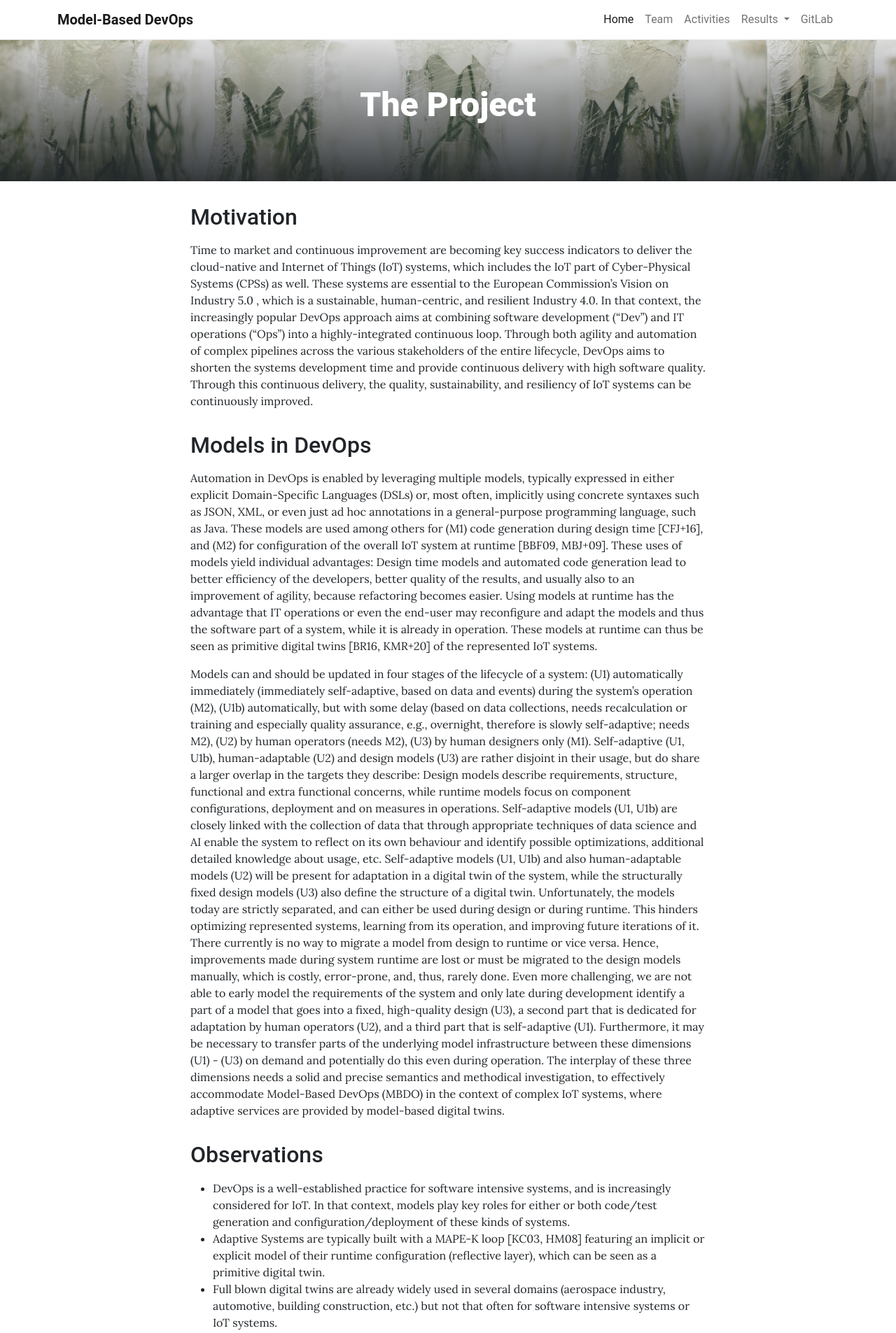
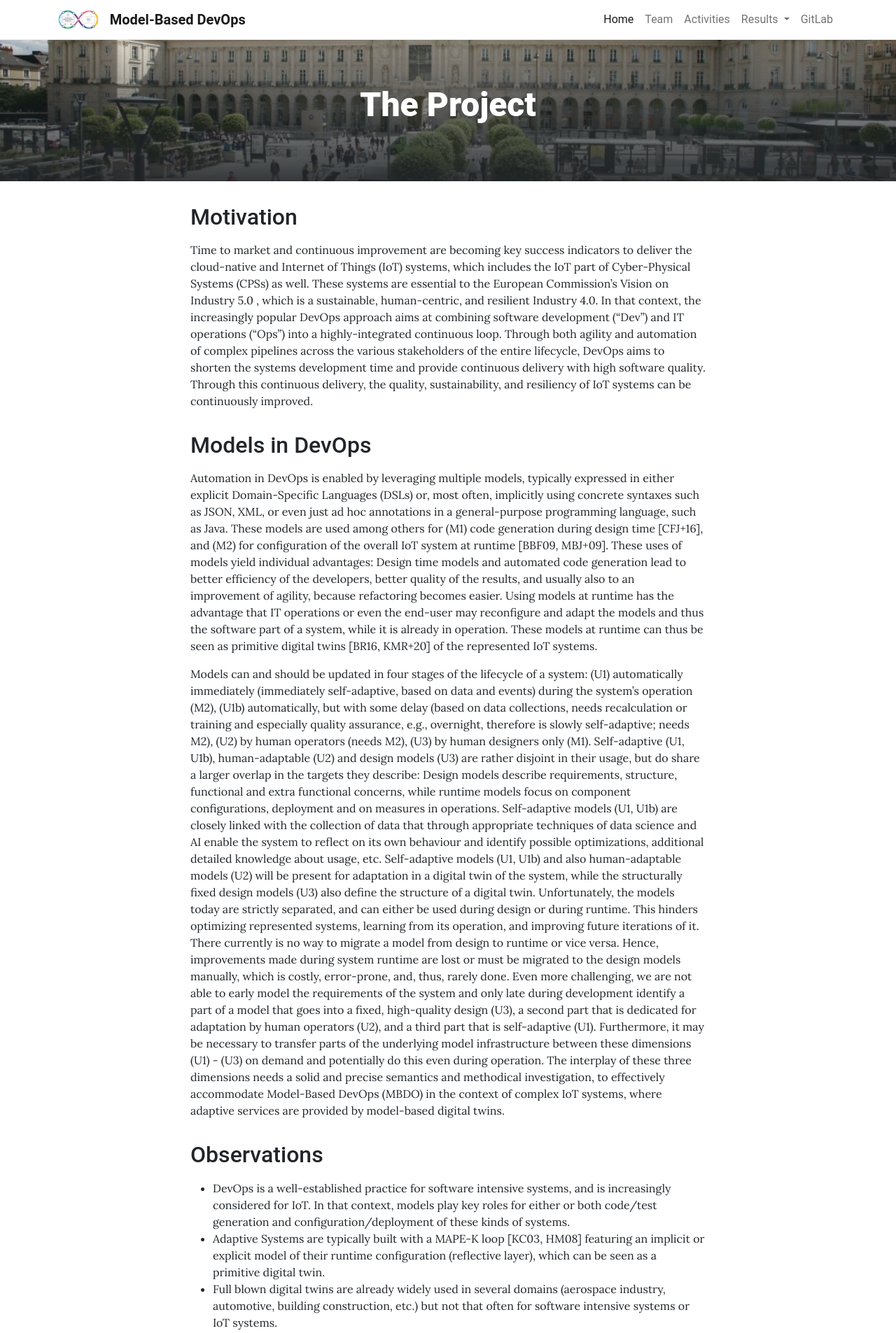
Before and after one commit to mbdo/mbdo.github.io, a Jekyll site: the page built from pages/home.md, in a window 1280 px wide. Shown: the top 1905 px of the page at 70% size. Built offline with Jekyll 4.4.1, drawn with Linux system fonts in a browser that asks for light colours.

Commit message:
Minor update

```diff
--- a/_config.yml
+++ b/_config.yml
@@ -26,7 +26,7 @@ colors:
   footer: "#6c757d"                     # Background color for footer: use color that contrasts well with white
 font_serif: true                        # Font type for page content: serif (default) or slightly smaller sans-serif
 rounded_corners: true                   # Enable (default) rounded corners on boxes and buttons
-#logo: /assets/theme/images/petri-dish_1f9eb.png # Logo in navbar, will be displayed with 30px height
+logo: /assets/theme/images/logo.png # Logo in navbar, will be displayed with 30px height
 
 # BUILD SETTINGS
 markdown: kramdown
--- a/pages/home.md
+++ b/pages/home.md
@@ -2,7 +2,7 @@
 layout: home
 title: The Project
 #description: (MBDO)
-background: /assets/theme/images/chuttersnap-146799-unsplash.jpg
+background: /assets/theme/images/uni_rennes.jpg
 permalink: /
 ---
 
```
Also changed, not shown: pages/publications.md (+1 -1 lines), pages/software.md (+1 -1 lines), assets/theme/images/logo.png (added), assets/theme/images/logo_old.png (renamed from assets/theme/images/petri-dish_1f9eb.png), assets/theme/images/uni_rennes.jpg (added), 2 other files.
